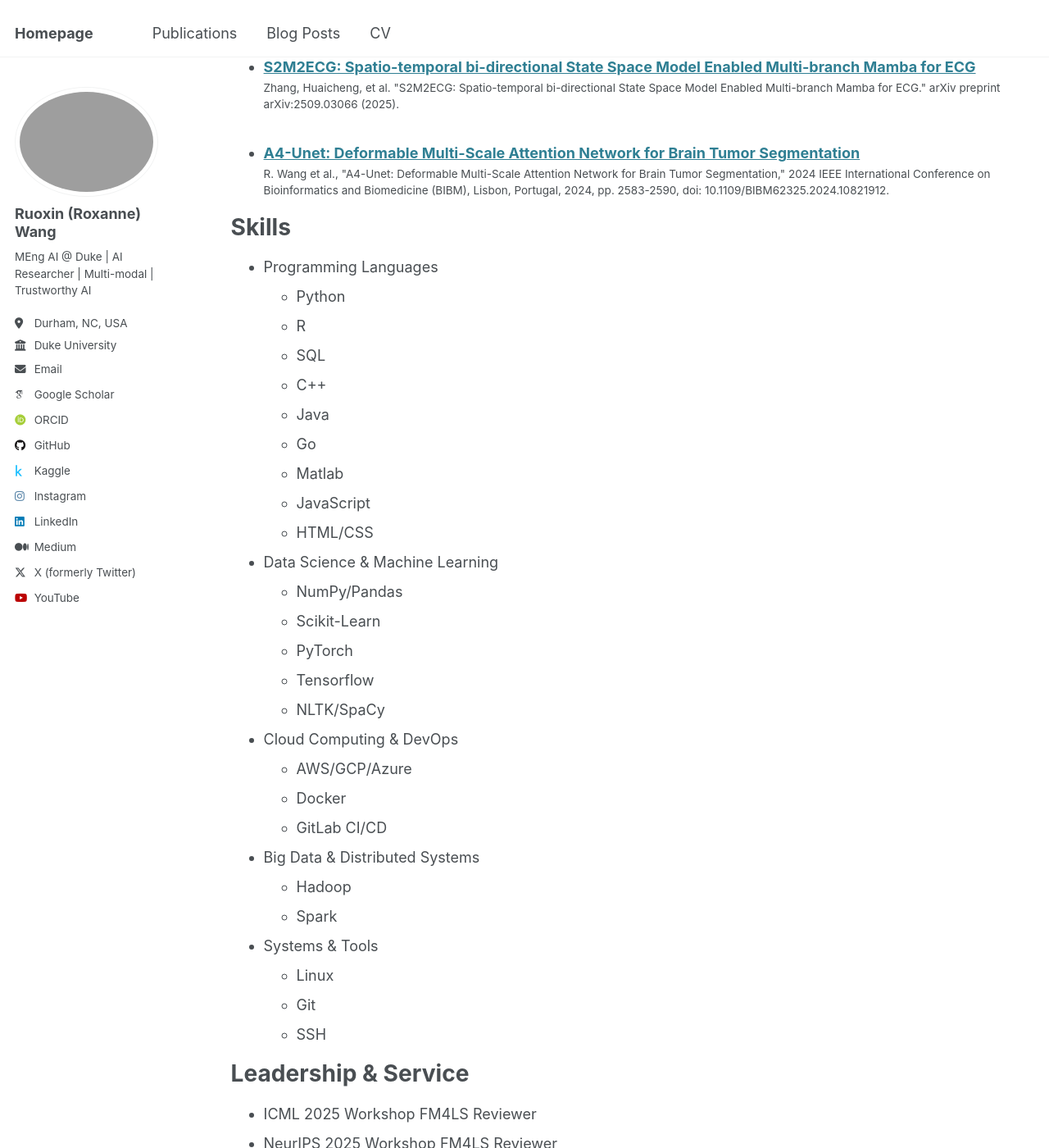
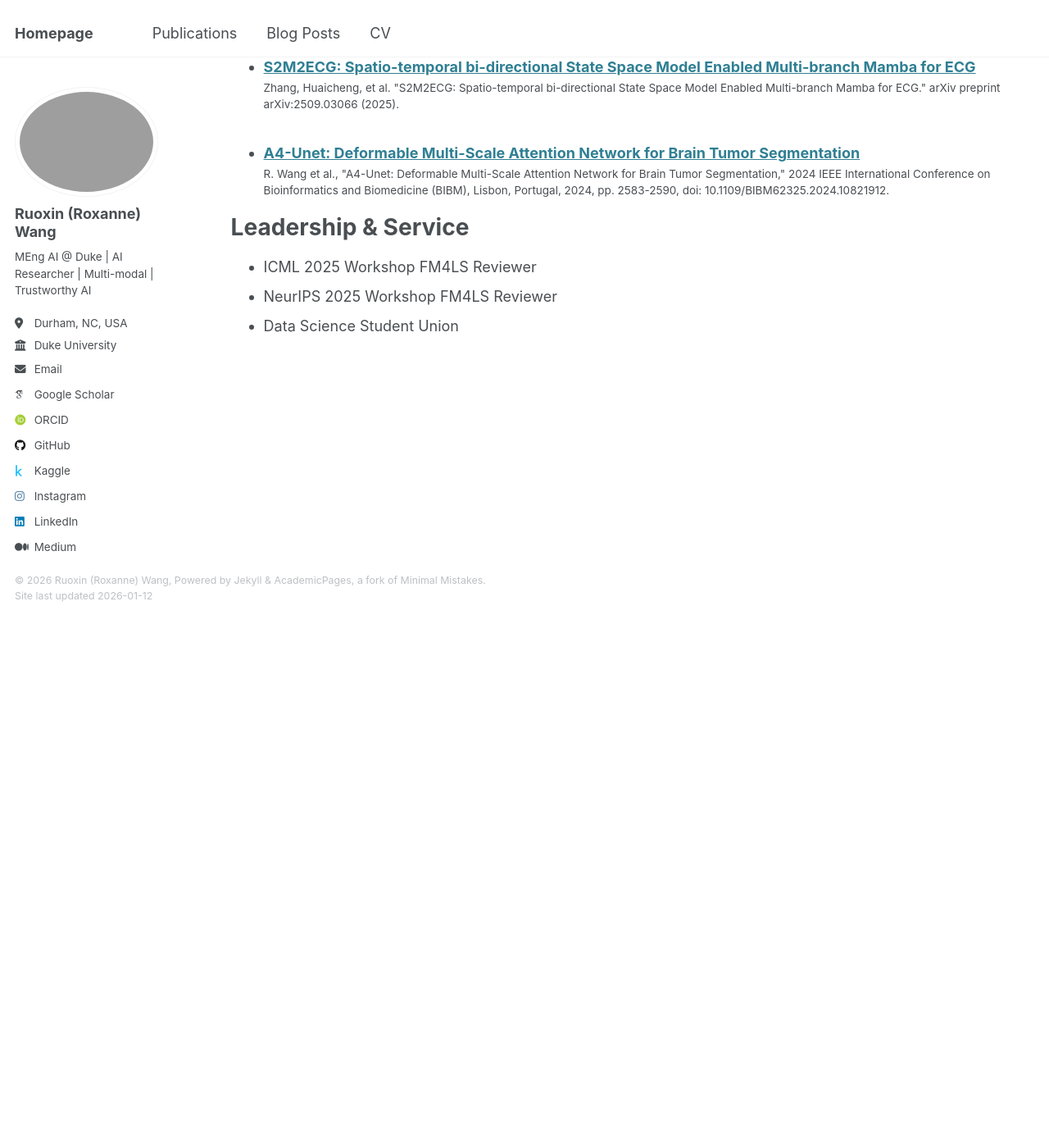
Before and after one commit to RoxanneWAAANG/roxannewaaang.github.io, a Jekyll site: the page built from _pages/cv.md, in a window 1280 px wide and 1400 px high, scrolled down 857 px. Shown: the whole window at 82% size. Built offline with Jekyll 4.4.1, drawn with Linux system fonts in a browser that asks for light colours; some web fonts are replaced; after the commit the page ends 1612 px from its top, so only the background shows below that; some of the changed text lies outside the part shown.

Commit message:
minor changes

```diff
--- a/_pages/cv.md
+++ b/_pages/cv.md
@@ -85,7 +85,7 @@ Publications
   {% endfor %}</ul>
 
 
-Skills
+<!-- Skills
 ======
 * Programming Languages
   * Python
@@ -117,7 +117,7 @@ Skills
 * Systems & Tools
   * Linux
   * Git
-  * SSH
+  * SSH -->
 
 
 <!-- Talks
```
Also changed, not shown: other parts of _pages/cv.md (+1 -1 lines), _publications/a4-unet.md (+1 -1 lines).
